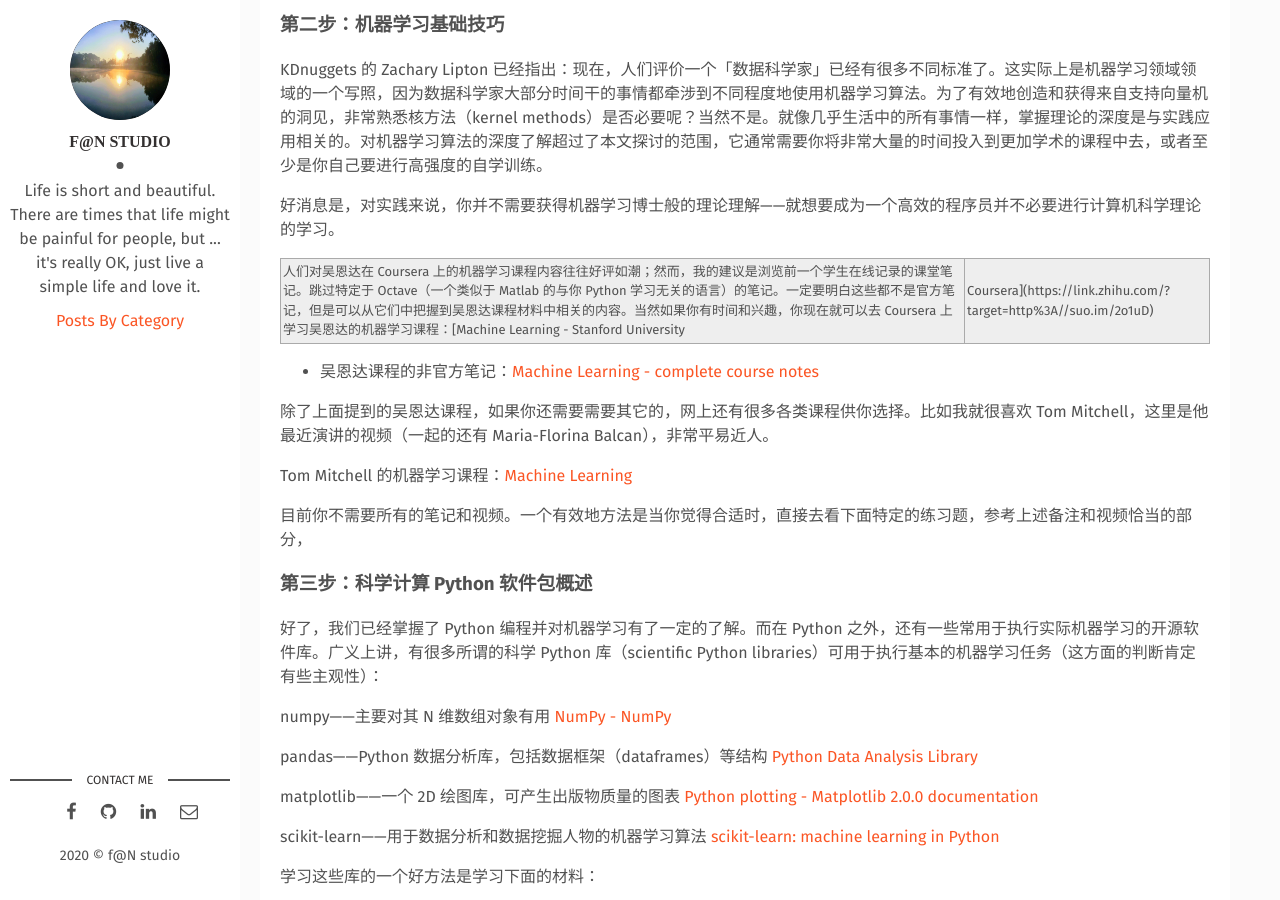
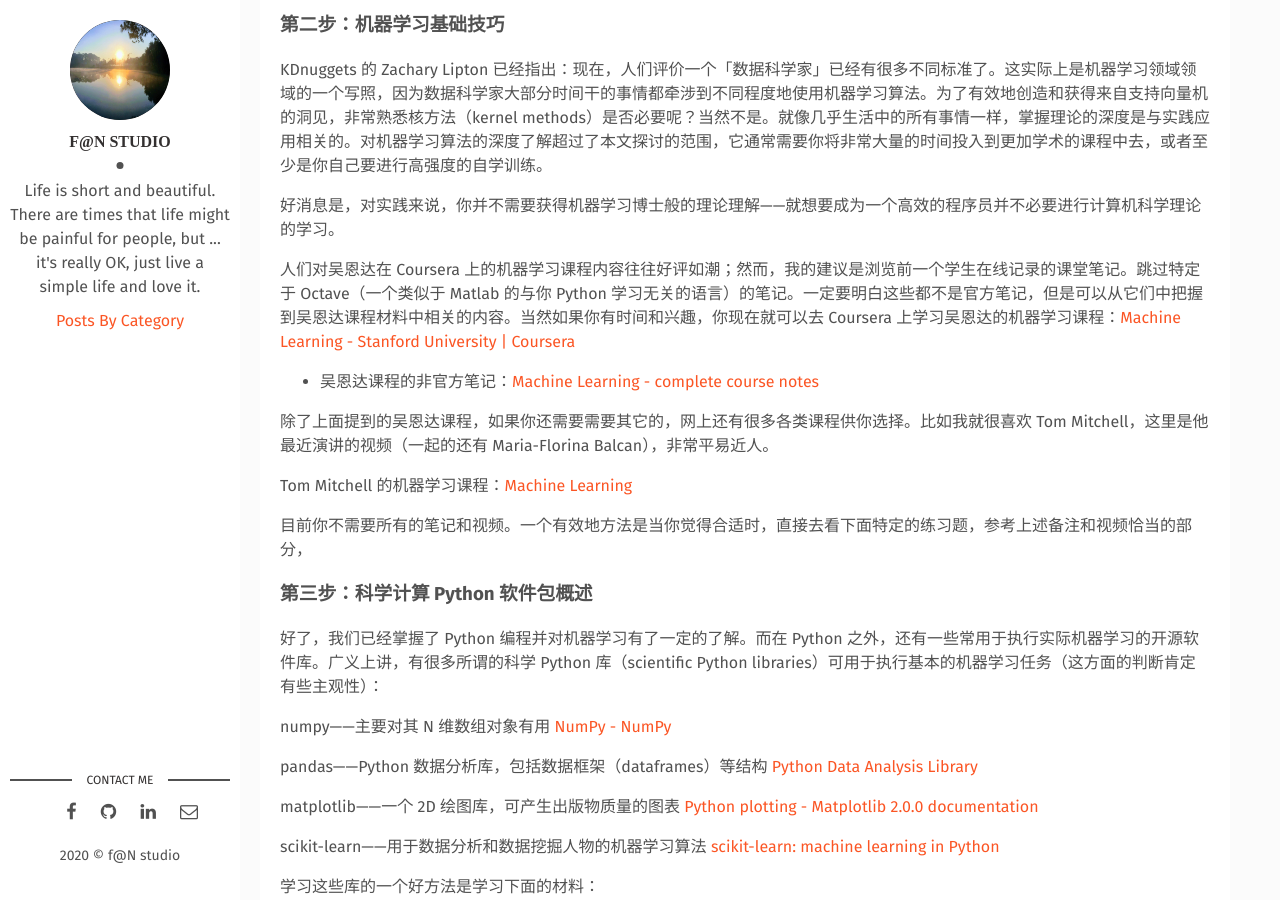
Before and after one commit to wowfrank/wowfrank.github.io, a Jekyll site: the page built from _posts/2020-01-23-notes-of-python-machine-learning.md, in a window 1280 px wide and 900 px high, scrolled down 1614 px. Built offline with Jekyll 4.4.1, drawn with Linux system fonts in a browser that asks for light colours; comment, search, counter and statistics services are not loaded.

Commit message:
Update 2020-01-23-notes-of-python-machine-learning.md

```diff
--- a/_posts/2020-01-23-notes-of-python-machine-learning.md
+++ b/_posts/2020-01-23-notes-of-python-machine-learning.md
@@ -51,7 +51,7 @@ KDnuggets 的 Zachary Lipton 已经指出：现在，人们评价一个「数据
 
 好消息是，对实践来说，你并不需要获得机器学习博士般的理论理解——就想要成为一个高效的程序员并不必要进行计算机科学理论的学习。
 
-人们对吴恩达在 Coursera 上的机器学习课程内容往往好评如潮；然而，我的建议是浏览前一个学生在线记录的课堂笔记。跳过特定于 Octave（一个类似于 Matlab 的与你 Python 学习无关的语言）的笔记。一定要明白这些都不是官方笔记，但是可以从它们中把握到吴恩达课程材料中相关的内容。当然如果你有时间和兴趣，你现在就可以去 Coursera 上学习吴恩达的机器学习课程：[Machine Learning - Stanford University | Coursera](https://link.zhihu.com/?target=http%3A//suo.im/2o1uD)
+人们对吴恩达在 Coursera 上的机器学习课程内容往往好评如潮；然而，我的建议是浏览前一个学生在线记录的课堂笔记。跳过特定于 Octave（一个类似于 Matlab 的与你 Python 学习无关的语言）的笔记。一定要明白这些都不是官方笔记，但是可以从它们中把握到吴恩达课程材料中相关的内容。当然如果你有时间和兴趣，你现在就可以去 Coursera 上学习吴恩达的机器学习课程：[Machine Learning - Stanford University \| Coursera](https://link.zhihu.com/?target=http%3A//suo.im/2o1uD)
 
 - 吴恩达课程的非官方笔记：[Machine Learning - complete course notes](https://link.zhihu.com/?target=http%3A//www.holehouse.org/mlclass/)
 
```
Also changed, not shown: other parts of _posts/2020-01-23-notes-of-python-machine-learning.md (+2 -0 lines).
